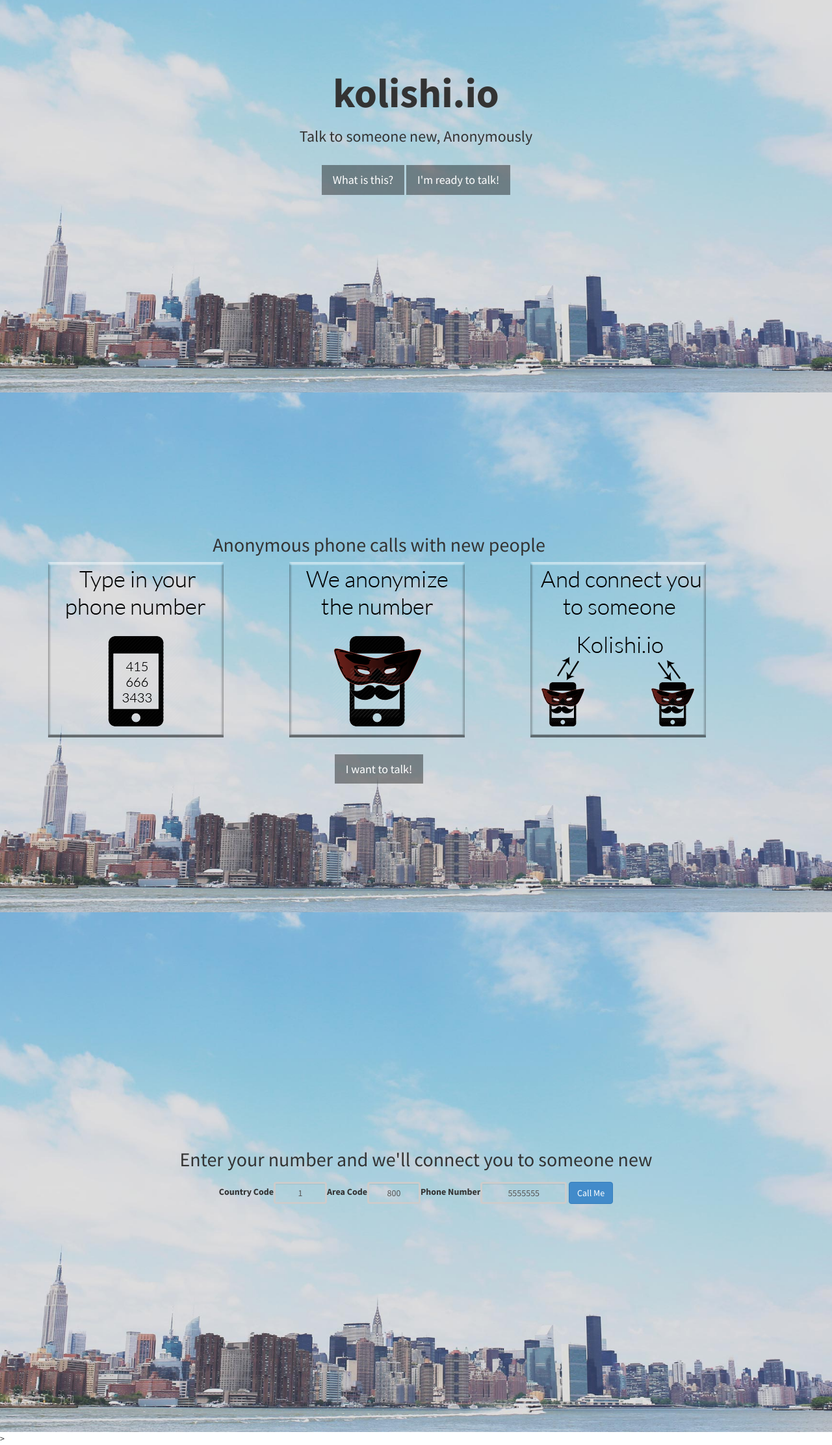
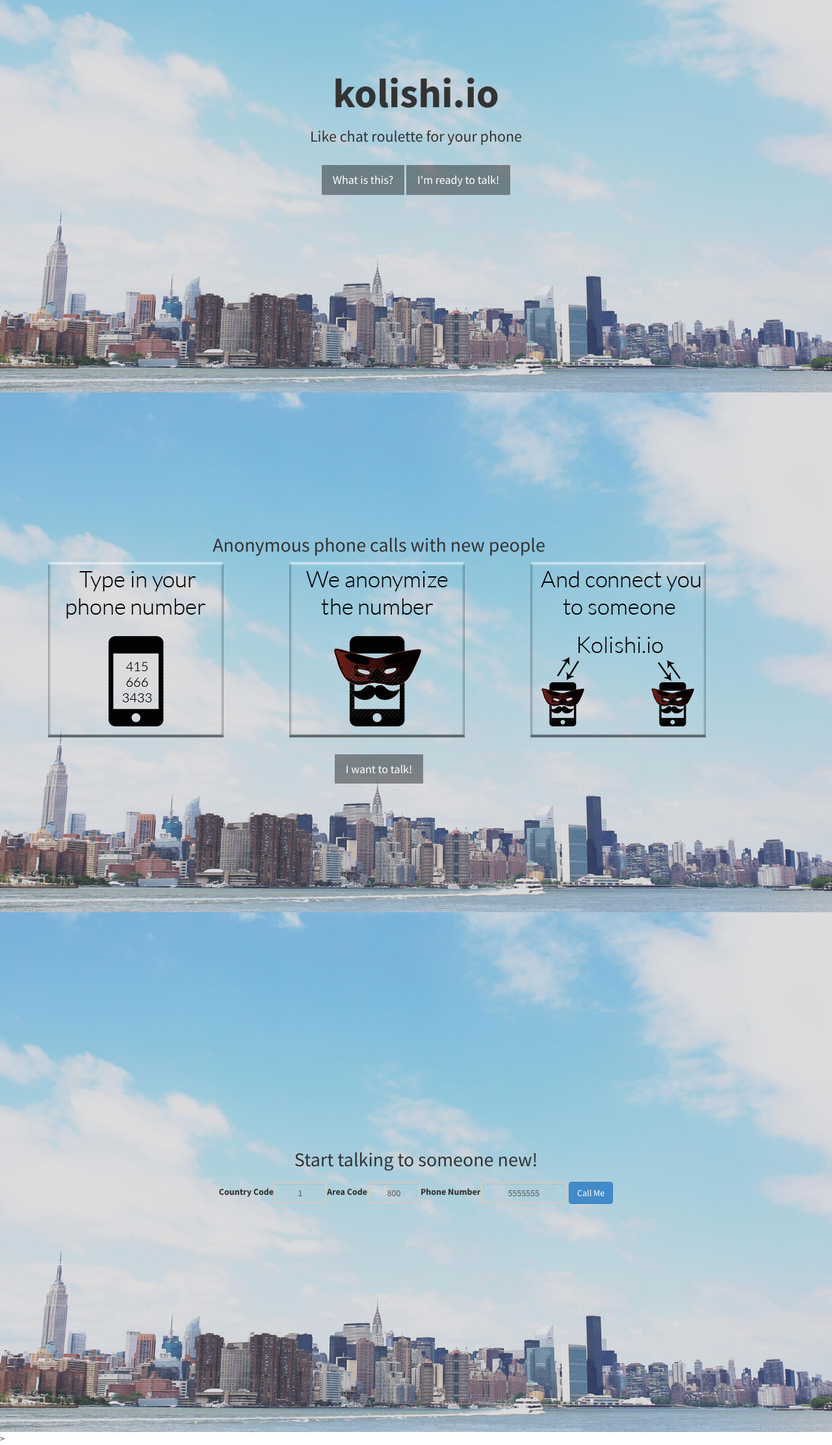
Before and after one commit to kolishi/kolishi_fe, a Django app: page / in a window 1280 px wide. Shown: the part 196-2420 px from the top of the page at 65% size. Run offline with Django 3.2, Linux system fonts and the light colour scheme; some libraries are stand-ins or nearby versions.

Commit message:
Changed tag line

```diff
--- a/bootstrap/templates/bootstrap_template/index.html
+++ b/bootstrap/templates/bootstrap_template/index.html
@@ -22,7 +22,7 @@
     <meta name="description" content="">
     <meta name="author" content="">
 
-    <title>Kolishi.io- Anonymous phone calls with new people</title>
+    <title>Kolishi.io- chat roulette for your phone</title>
 
     <!-- Bootstrap Core CSS -->
     <link href="{{STATIC_URL}}css/bootstrap.css" rel="stylesheet">
@@ -51,7 +51,7 @@
     <header id="top" class="header">
         <div class="text-vertical-center">
             <h1>kolishi.io</h1>
-            <h3>Talk to someone new, Anonymously</h3>
+            <h3>Like chat roulette for your phone</h3>
             <br>
             <a href="#about" class="btn btn-dark btn-lg">What is this?</a>
             <a href="#services" class="btn btn-dark btn-lg">I'm ready to talk!</a>
@@ -82,7 +82,7 @@
         <div class="text-vertical-center">
             <div class="container">
             <div class="row">
-                <h2>Enter your number and we'll connect you to someone new</h2>
+                <h2>Start talking to someone new!</h2>
                 <div class="col-lg-12 text-center">
 
             <form id="number_form"  action="#thank_you" method="get" class="navbar-form">
```
